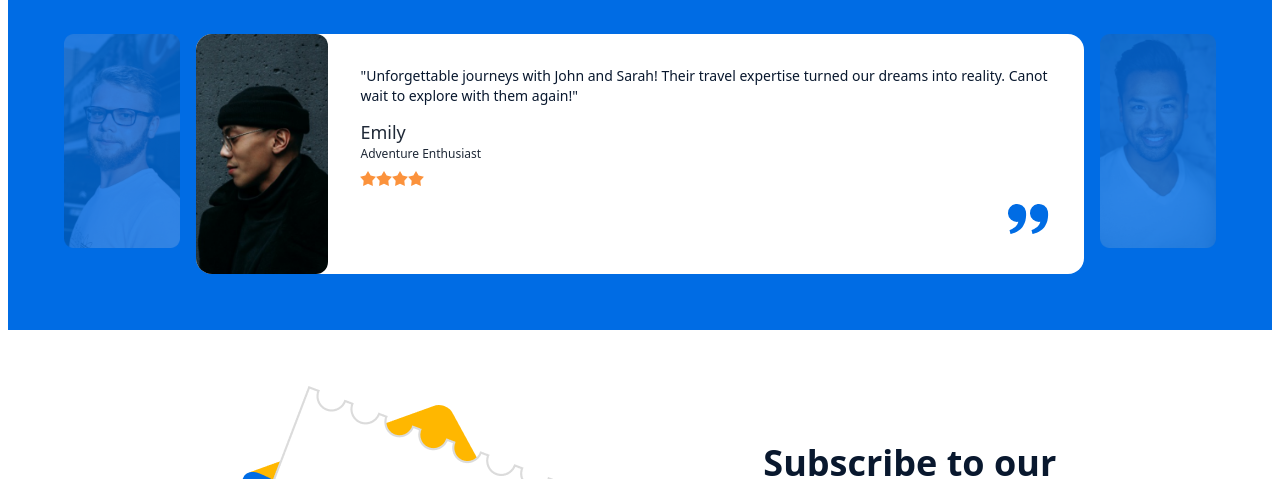
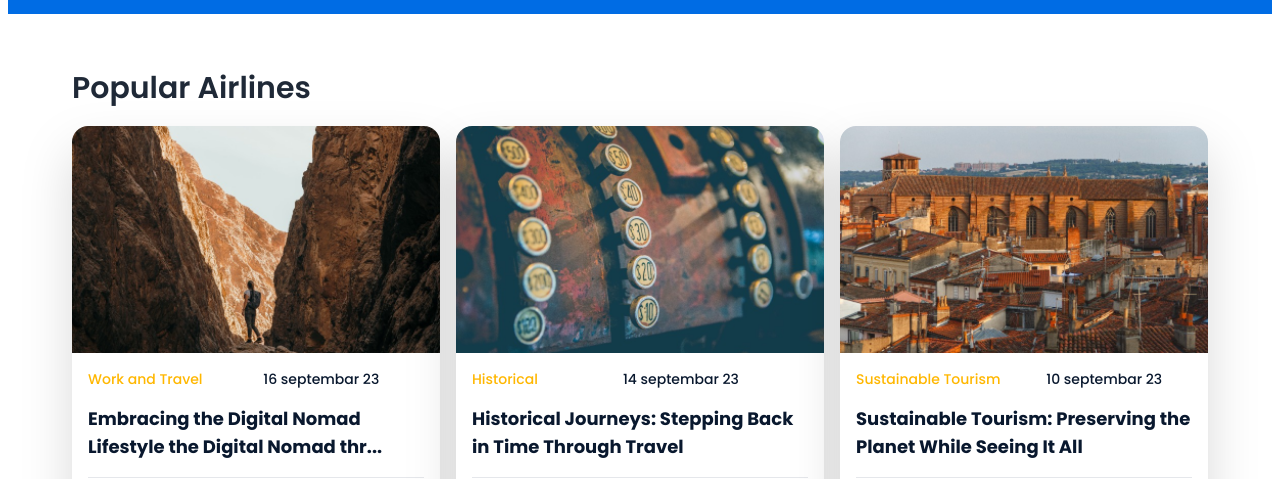
Before and after one commit to PmSaifuzzaman/bdCalling-task, a React (Vite) app: page / in a window 1280 px wide. Shown: the part 2321-2800 px from the top of the page. Built offline with nearby package versions, Linux system fonts and the light colour scheme.

Commit message:
Google font, footer section and travel Blog section added

```diff
--- /dev/null
+++ b/src/components/Footer/Footer.jsx
@@ -0,0 +1,60 @@
+import { CiLocationOn } from "react-icons/ci";
+import logo from "../../assets/Resources/Logo/LOGO white.png"
+
+import social1 from "../../assets/Resources/Social Icon/icon.png"
+import social2 from "../../assets/Resources/Social Icon/Union.png"
+import social3 from "../../assets/Resources/Social Icon/Vector.png"
+
+
+const Footer = () => {
+    return (
+        <div className="bg-[#006CE4] lg:max-w-7xl lg:mx-auto">
+            <footer className="footer p-20  text-white">
+                <nav>
+                    <h6 className="text-lg font-medium">Address</h6>
+                    <p className="text-base font-normal">House- 75 Ka, Main Rd, <br /> Dhaka 1216</p>
+                    <p className="text-base font-normal"><CiLocationOn className="inline-block mr-1"/> View on Maps</p>
+
+                </nav>
+                <nav>
+                    <h6 className="text-lg font-medium">About Us</h6>
+                    <a className="text-base font-normal">Stories</a>
+                    <a className="text-base font-normal">Blog</a>
+                    <a className="text-base font-normal">Airlines</a>
+                    <a className="text-base font-normal">Testimonials</a>
+                </nav>
+                <nav>
+                    <h6 className="text-lg font-medium">Join Us</h6>
+                    <a className="text-base font-normal">Terms of Service</a>
+                    <a className="text-base font-normal">Privacy Policy</a>
+                    <a className="text-base font-normal">Support</a>
+                </nav>
+
+                <nav>
+                    <h6 className="text-lg font-medium">Contact</h6>
+                    <a className="text-base font-normal">+880 1234562890</a>
+                    <a className="text-base font-normal">+880 1234562890</a>
+                    <a className="text-base font-normal">+880 1234562890</a>
+                    <a className="text-base font-normal">info@airbook.com</a>
+                </nav>
+            </footer>
+            <hr className="max-w-6xl mx-auto"/>
+            <footer className="footer px-10 py-4  bg-[#006CE4] text-base-content border-base-300 lg:max-w-6xl lg:mx-auto">
+                <aside className="items-center grid-flow-col">
+                    <img src={logo} alt="" />
+                </aside>
+                <nav className="md:place-self-center md:justify-self-end">
+                    <div className="grid grid-flow-col gap-8 items-center">
+                        <img src={social1} alt="" />
+                        <img src={social2} alt="" />
+                        <img src={social3} alt="" />
+                    </div>
+                </nav>
+
+            </footer>
+            <p className="text-center text-xs text-white font-semibold pb-10">© Copyright  AIRBOOK</p>
+        </div>
+    );
+};
+
+export default Footer;
--- a/src/components/Navbar/Navbar.jsx
+++ b/src/components/Navbar/Navbar.jsx
@@ -2,7 +2,7 @@ import logo from "../../assets/Resources/Logo/LOGO.png"
 
 const Navbar = () => {
     return (
-        <div className="navbar bg-white">
+        <div className="navbar bg-white max-w-7xl mx-auto lg:bg-opacity-70 lg:absolute lg:top-0 lg:left-0 lg:right-0 lg:z-10">
             <div className="navbar-start">
                 <div className="dropdown">
                     <div tabIndex={0} role="button" className="btn btn-ghost lg:hidden">
@@ -15,7 +15,7 @@ const Navbar = () => {
                         <li>About</li>
                     </ul>
                 </div>
-                <div className="flex items-center pl-12">
+                <div className="flex items-center lg:pl-20">
                     <img src={logo} alt="" />
                 </div>
             </div>
@@ -27,7 +27,7 @@ const Navbar = () => {
                     <li>About</li>
                 </ul>
             </div>
-            <div className="navbar-end pr-12">
+            <div className="navbar-end lg:mr-20">
                 <a className="btn bg-gradient-to-r from-[#006CE4] to-[#006CE4] text-white rounded-lg px-7 py-1.5">Sign in</a>
             </div>
         </div>
--- a/src/components/Newsletter/Newsletter.jsx
+++ b/src/components/Newsletter/Newsletter.jsx
@@ -2,7 +2,7 @@ import img1 from "../../assets/Resources/News letter/Isolation_Mode.png"
 
 const Newsletter = () => {
     return (
-        <div className="mt-10 lg:max-w-6xl lg:mx-auto p-2">
+        <div className="my-10 lg:max-w-6xl lg:mx-auto p-2">
 
             <div className="grid-cols-1 lg:flex lg:justify-around lg:items-center">
                 <div>
--- /dev/null
+++ b/src/components/Travel/Travel.jsx
@@ -0,0 +1,84 @@
+import img1 from "../../assets/Resources/Thumbnail/Rectangle 18.png"
+import img2 from "../../assets/Resources/Thumbnail/Rectangle 18-1.png"
+import img3 from "../../assets/Resources/Thumbnail//Rectangle 18-2.png"
+
+import person1 from "../../assets/Resources/testimonial/Rectangle 30.png"
+import person2 from "../../assets/Resources/testimonial/Rectangle 32.png"
+import person3 from "../../assets/Resources/testimonial/Rectangle 33.png"
+
+const Travel = () => {
+    return (
+        <div className="mt-10 p-2 lg:max-w-6xl lg:mx-auto">
+            <h2 className="text-3xl font-semibold mb-5">Popular Airlines</h2>
+
+            <div className="grid grid-cols-1 md:grid-cols-2 lg:grid-cols-3 gap-4">
+                {/* card1 */}
+                <div className="card card-compact  bg-[#FFFFFF] drop-shadow-2xl">
+                    <figure><img className="w-full" src={img1} alt="Shoes" /></figure>
+                    <div className="card-body">
+                        <div className="flex items-center gap-4">
+                            <p className="text-[#FFB700] text-sm font-medium">Work and Travel</p>
+                            <p className="text-[#09182E] text-sm font-medium">16 septembar 23</p>
+                        </div>
+                        <h2 className="text-[#09182E] text-lg font-bold py-2">Embracing the Digital Nomad Lifestyle the Digital Nomad thr...</h2>
+                        <hr />
+                        <div className="flex justify-between items-center">
+                            <div className="flex gap-2 items-center">
+                                <img className="w-10 h-10 rounded-full" src={person1} alt="" />
+                                <p className=" text-sm font-medium">Ys Stafen</p>
+                            </div>
+                            <div>
+                                <p className="text-[#FFB700] text-sm font-medium">Read more &raquo; </p>
+                            </div>
+                        </div>
+                    </div>
+                </div>
+                {/* card2 */}
+                <div className="card card-compact  bg-[#FFFFFF] drop-shadow-2xl">
+                    <figure><img className="w-full" src={img2} alt="Shoes" /></figure>
+                    <div className="card-body">
+                        <div className="flex items-center gap-4">
+                            <p className="text-[#FFB700] text-sm font-medium">Historical</p>
+                            <p className="text-[#09182E] text-sm font-medium">14 septembar 23</p>
+                        </div>
+                        <h2 className="text-[#09182E] text-lg font-bold py-2">Historical Journeys: Stepping Back in Time Through Travel</h2>
+                        <hr />
+                        <div className="flex justify-between items-center">
+                            <div className="flex gap-2 items-center">
+                                <img className="w-10 h-10 rounded-full" src={person2} alt="" />
+                                <p className=" text-sm font-medium">Aria Montague</p>
+                            </div>
+                            <div>
+                                <p className="text-[#FFB700] text-sm font-medium">Read more &raquo; </p>
+                            </div>
+                        </div>
+                    </div>
+                </div>
+                {/* card3 */}
+                <div className="card card-compact  bg-[#FFFFFF] drop-shadow-2xl">
+                    <figure><img className="w-full" src={img3} alt="Shoes" /></figure>
+                    <div className="card-body">
+                        <div className="flex items-center gap-4">
+                            <p className="text-[#FFB700] text-sm font-medium">Sustainable Tourism</p>
+                            <p className="text-[#09182E] text-sm font-medium">10 septembar 23</p>
+                        </div>
+                        <h2 className="text-[#09182E] text-lg font-bold py-2">Sustainable Tourism: Preserving the Planet While Seeing It All</h2>
+                        <hr />
+                        <div className="flex justify-between items-center">
+                            <div className="flex gap-2 items-center">
+                                <img className="w-10 h-10 rounded-full" src={person3} alt="" />
+                                <p className=" text-sm font-medium">Elara Thorne</p>
+                            </div>
+                            <div>
+                                <p className="text-[#FFB700] text-sm font-medium">Read more &raquo; </p>
+                            </div>
+                        </div>
+                    </div>
+                </div>
+            </div>
+
+        </div>
+    );
+};
+
+export default Travel;
--- a/src/index.css
+++ b/src/index.css
@@ -1,10 +1,13 @@
 
 @import url('https://fonts.googleapis.com/css2?family=Poppins:ital,wght@0,100;0,200;0,300;0,400;0,500;0,600;0,700;0,800;0,900;1,100;1,200;1,300;1,400;1,500;1,600;1,700;1,800;1,900&display=swap');
-
 
 @tailwind base;
 @tailwind components;
 @tailwind utilities;
+
+body {
+  font-family: "Poppins", sans-serif;
+}
 
 .poppins-thin {
     font-family: "Poppins", sans-serif;
--- a/src/pages/Home/Home.jsx
+++ b/src/pages/Home/Home.jsx
@@ -2,9 +2,11 @@ import Airlines from "../../components/Airlines/Airlines";
 import Banner from "../../components/Banner/Banner";
 import Deals from "../../components/Deals/Deals";
 import Featured from "../../components/Featured/Featured";
+import Footer from "../../components/Footer/Footer";
 import Navbar from "../../components/Navbar/Navbar";
 import Newsletter from "../../components/Newsletter/Newsletter";
 import Testimonial from "../../components/Testimonial/Testimonial";
+import Travel from "../../components/Travel/Travel";
 
 
 const Home = () => {
@@ -16,7 +18,9 @@ const Home = () => {
             <Deals></Deals>
             <Airlines></Airlines>
             <Testimonial></Testimonial>
+            <Travel></Travel>
             <Newsletter></Newsletter>
+            <Footer></Footer>
         </div>
     );
 };
```
